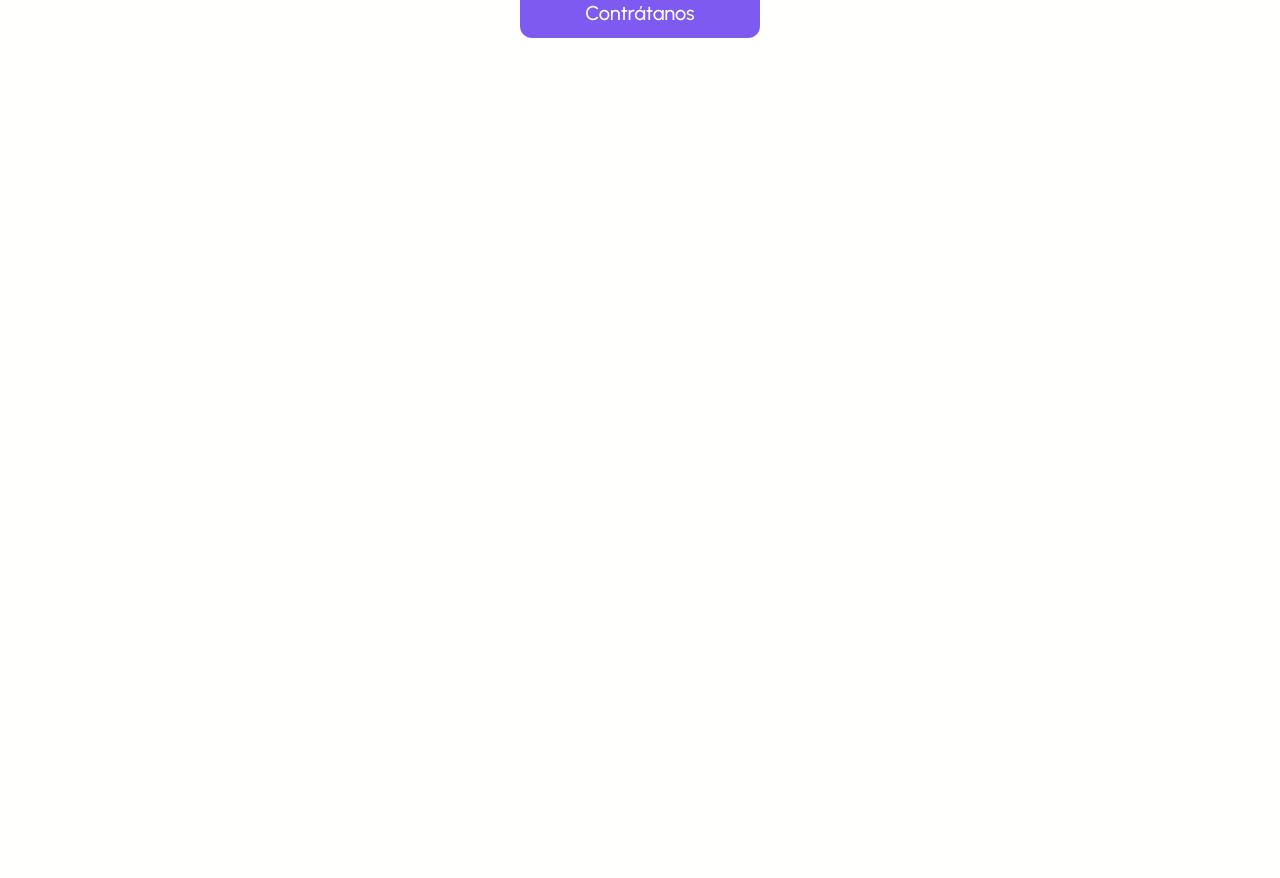
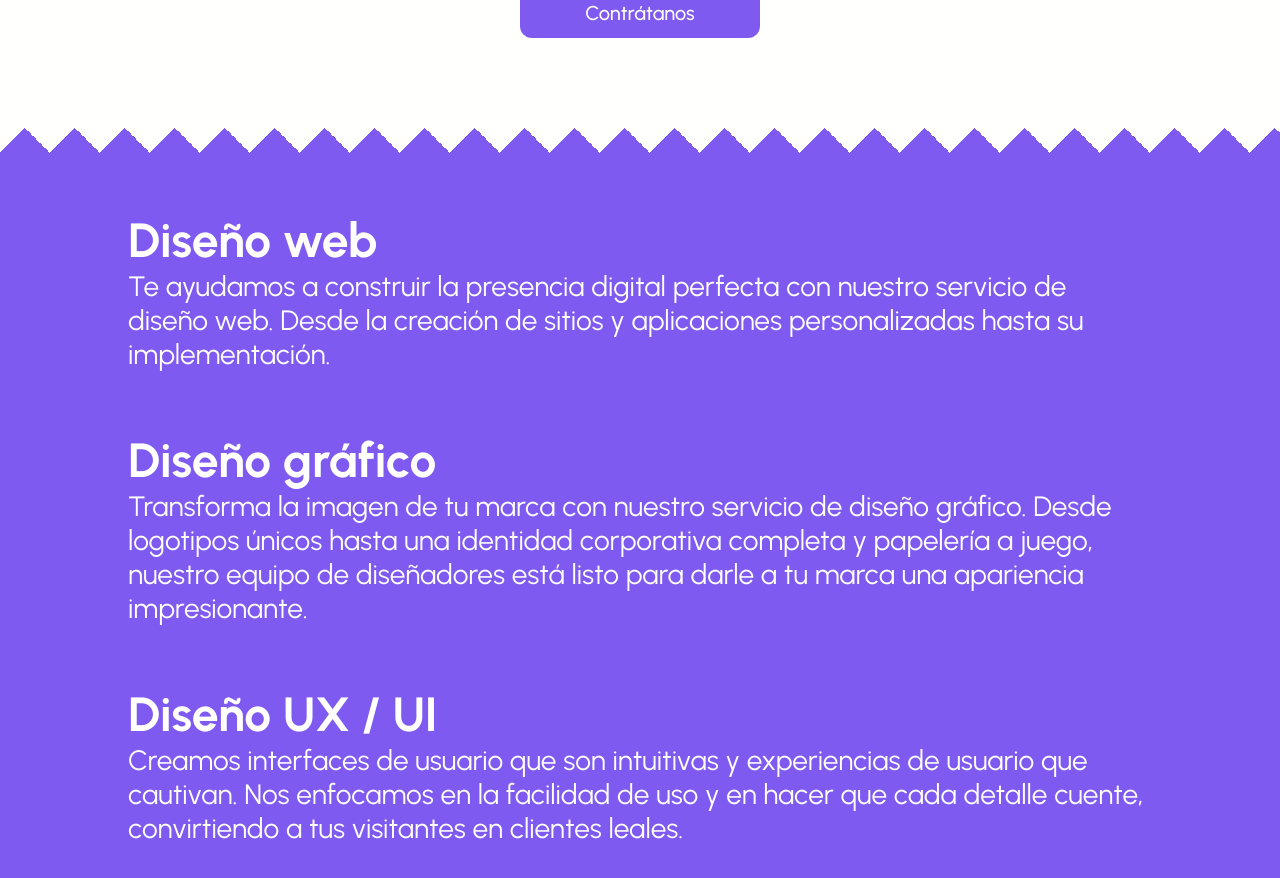
Before and after one commit to 2piradrian/cswap-web, a Next.js app: page / in a window 1280 px wide. Shown: the part 1482-2360 px from the top of the page. Before the commit the page ends 1600 px from the top, so only its background shows below. Built offline with nearby package versions, Linux system fonts and the light colour scheme.

Commit message:
Add Explain component to page

```diff
--- a/src/app/page.tsx
+++ b/src/app/page.tsx
@@ -1,4 +1,5 @@
 import Header from "@/components/header/Header";
+import Explain from "@/sections/explain/Explain";
 import Hero from "@/sections/hero/Hero";
 import Services from "@/sections/services/Services";
 
@@ -9,6 +10,7 @@ export default function Home() {
 			<main>
 				<Hero />
 				<Services />
+				<Explain />
 			</main>
 		</>
 	);
--- /dev/null
+++ b/src/sections/explain/Explain.tsx
@@ -0,0 +1,36 @@
+import style from "./style.module.css";
+
+export default function Explain() {
+	return (
+		<section className={`${style.spikes} section ${style.background}`}>
+			<div className={style.separator} />
+			<div className="delimiter">
+				<div className={style.textContainer}>
+					<h2 className={style.title}>Diseño web</h2>
+					<p className={style.subtitle}>
+						Te ayudamos a construir la presencia digital perfecta con nuestro servicio
+						de diseño web. Desde la creación de sitios y aplicaciones personalizadas
+						hasta su implementación.
+					</p>
+				</div>
+				<div className={style.textContainer}>
+					<h2 className={style.title}>Diseño gráfico</h2>
+					<p className={style.subtitle}>
+						Transforma la imagen de tu marca con nuestro servicio de diseño gráfico.
+						Desde logotipos únicos hasta una identidad corporativa completa y papelería
+						a juego, nuestro equipo de diseñadores está listo para darle a tu marca una
+						apariencia impresionante.
+					</p>
+				</div>
+				<div className={style.textContainer}>
+					<h2 className={style.title}>Diseño UX / UI</h2>
+					<p className={style.subtitle}>
+						Creamos interfaces de usuario que son intuitivas y experiencias de usuario
+						que cautivan. Nos enfocamos en la facilidad de uso y en hacer que cada
+						detalle cuente, convirtiendo a tus visitantes en clientes leales.
+					</p>
+				</div>
+			</div>
+		</section>
+	);
+}
--- /dev/null
+++ b/src/sections/explain/style.module.css
@@ -0,0 +1,42 @@
+.background {
+	background: var(--main);
+}
+
+.separator {
+	position: relative;
+	background: var(--background);
+	width: 100%;
+	height: 10px;
+}
+
+.separator::after {
+	content: "";
+	position: absolute;
+	right: 0;
+	left: -0%;
+	top: 100%;
+	z-index: 2;
+	display: block;
+	height: 50px;
+	background-size: 50px 100%;
+	background-image: linear-gradient(135deg, var(--background) 25%, transparent 25%),
+		linear-gradient(225deg, var(--background) 25%, transparent 25%);
+	background-position: 0 0;
+}
+
+.title {
+	font-size: 48px;
+	font-weight: 700;
+	color: var(--background);
+}
+
+.subtitle {
+	font-size: 28px;
+	font-weight: 400;
+	color: var(--background);
+}
+
+.textContainer {
+	width: 80%;
+	margin: 30px 0px;
+}
```
